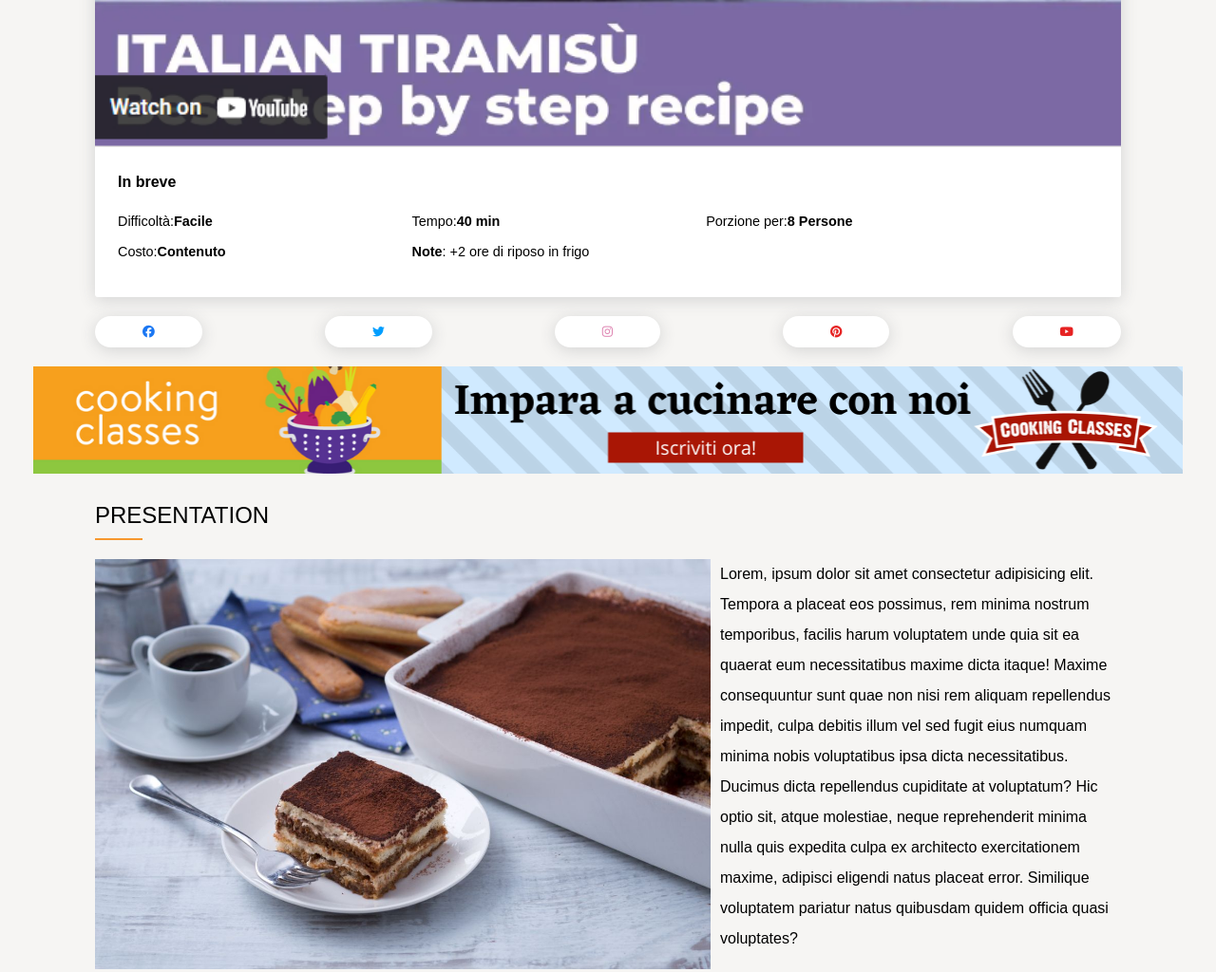
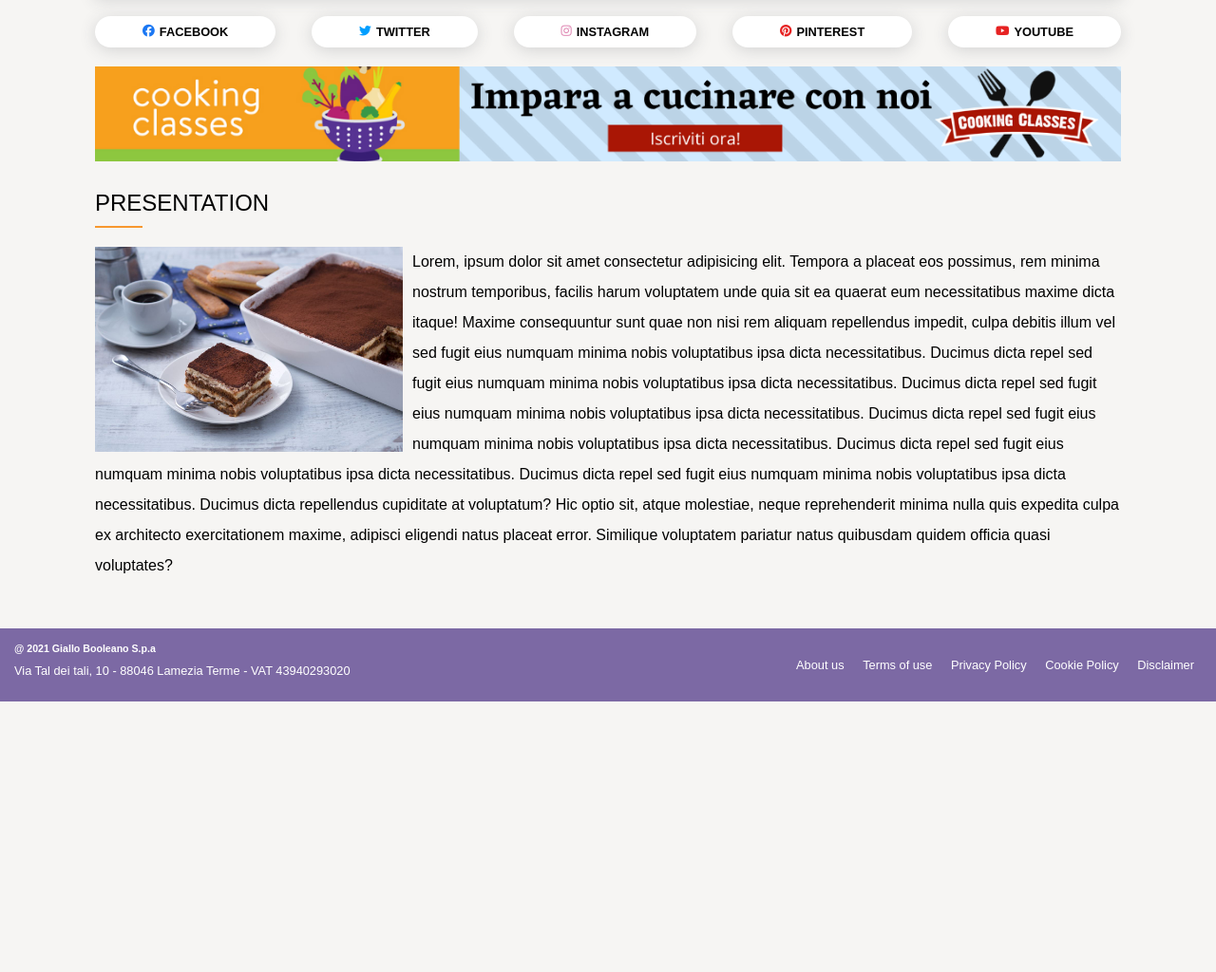
Before and after one commit to GiulioAgnello/htmlcss-responsive-layout, a plain HTML site: page index.html in a window 1280 px wide. Shown: the part 660-1684 px from the top of the page at 95% size. After the commit the page ends 1399 px from the top, so only its background shows below. Drawn offline with Linux system fonts and the light colour scheme.

Commit message:
enddesktop

```diff
--- a/css/style.css
+++ b/css/style.css
@@ -148,6 +148,7 @@ img {
   color: black;
   font-weight: bold;
   display: none;
+  padding-left: 5px;
 }
 
 /* banner */
@@ -268,6 +269,7 @@ footer {
   .footpresent img {
     float: left;
     margin-right: 10px;
+    width: 40%;
   }
 
   .footpresent p {
@@ -276,4 +278,58 @@ footer {
 }
 
 @media screen and (min-width: 992px) {
+  h2 {
+    font-size: 3rem;
+  }
+
+  .container .card {
+    display: flex;
+  }
+
+  .card .topcard {
+    width: 70%;
+  }
+
+  .bottomcard ul {
+    display: block;
+  }
+
+  .bottomcard li {
+    width: 100%;
+  }
+
+  /* icon */
+  .icontext {
+    color: black;
+    font-weight: bold;
+    display: block;
+  }
+
+  .footpresent img {
+    width: 30%;
+  }
+
+  /* footer */
+
+  footer {
+    display: flex;
+    justify-content: space-between;
+    padding: 15px 15px;
+  }
+
+  .footleft {
+    text-align: start;
+  }
+  .footright {
+    text-align: end;
+    align-content: center;
+  }
+
+  .footright li {
+    display: inline;
+  }
+
+  .footleft * {
+    padding-bottom: 10px;
+  }
 }
--- a/index.html
+++ b/index.html
@@ -82,7 +82,9 @@
         </div>
       </div>
       <div id="banner">
-        <img src="./img/banner.png" alt="" />
+        <div class="container">
+          <img src="./img/banner.png" alt="" />
+        </div>
       </div>
       <div id="presentation">
         <div class="container">
@@ -100,7 +102,15 @@
                 necessitatibus maxime dicta itaque! Maxime consequuntur sunt
                 quae non nisi rem aliquam repellendus impedit, culpa debitis
                 illum vel sed fugit eius numquam minima nobis voluptatibus ipsa
-                dicta necessitatibus. Ducimus dicta repellendus cupiditate at
+                dicta necessitatibus. Ducimus dicta repel sed fugit eius numquam
+                minima nobis voluptatibus ipsa dicta necessitatibus. Ducimus
+                dicta repel sed fugit eius numquam minima nobis voluptatibus
+                ipsa dicta necessitatibus. Ducimus dicta repel sed fugit eius
+                numquam minima nobis voluptatibus ipsa dicta necessitatibus.
+                Ducimus dicta repel sed fugit eius numquam minima nobis
+                voluptatibus ipsa dicta necessitatibus. Ducimus dicta repel sed
+                fugit eius numquam minima nobis voluptatibus ipsa dicta
+                necessitatibus. Ducimus dicta repellendus cupiditate at
                 voluptatum? Hic optio sit, atque molestiae, neque reprehenderit
                 minima nulla quis expedita culpa ex architecto exercitationem
                 maxime, adipisci eligendi natus placeat error. Similique
```
